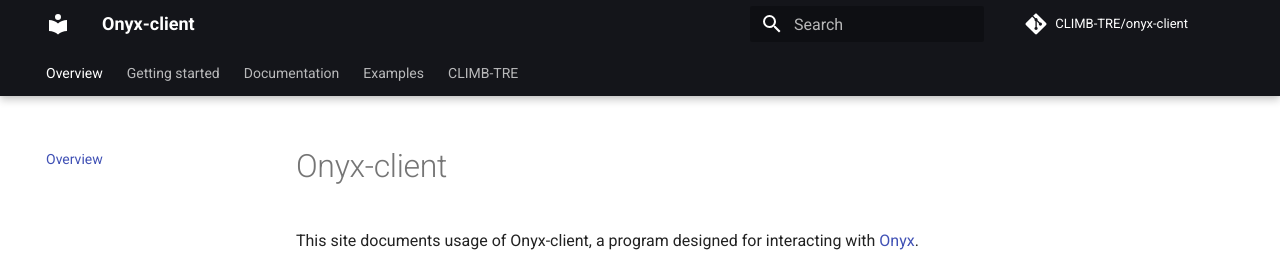
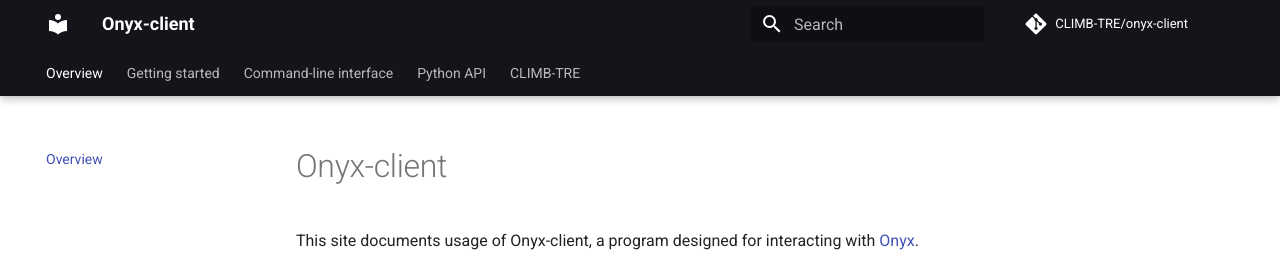
Before and after one commit to CLIMB-TRE/onyx-client, an MkDocs documentation site: the page built from docs/index.md, in a window 1280 px wide. Shown: the top 257 px of the page. Built offline with MkDocs 1.6.1 and Material for MkDocs 9.7.7, drawn with Linux system fonts in a browser that asks for light colours; comment, search, counter and statistics services are not loaded.

Commit message:
Updated mkdocs.yml to reflect restructured docs

```diff
--- a/mkdocs.yml
+++ b/mkdocs.yml
@@ -24,9 +24,10 @@
       handlers:
         python:
           options:
-            docstring_style: sphinx
+            docstring_style: google
             docstring_section_style: spacy
             show_source: false
+            members_order: source
 
 markdown_extensions:
   - pymdownx.highlight:
@@ -40,11 +41,9 @@
 nav:
   - Overview: index.md
   - Getting started: getting-started.md
-  - Documentation:
-    - Command-line interface: documentation/cli.md
-    - Python API:
-      - OnyxConfig: documentation/api/config.md
-      - OnyxClient: documentation/api/client.md
-      - OnyxField: documentation/api/field.md
-  - Examples: examples.md
+  - Command-line interface: cli.md
+  - Python API:
+    - OnyxConfig: api/config.md
+    - OnyxClient: api/client.md
+    - OnyxField: api/field.md
   - CLIMB-TRE: https://climb-tre.github.io
```
